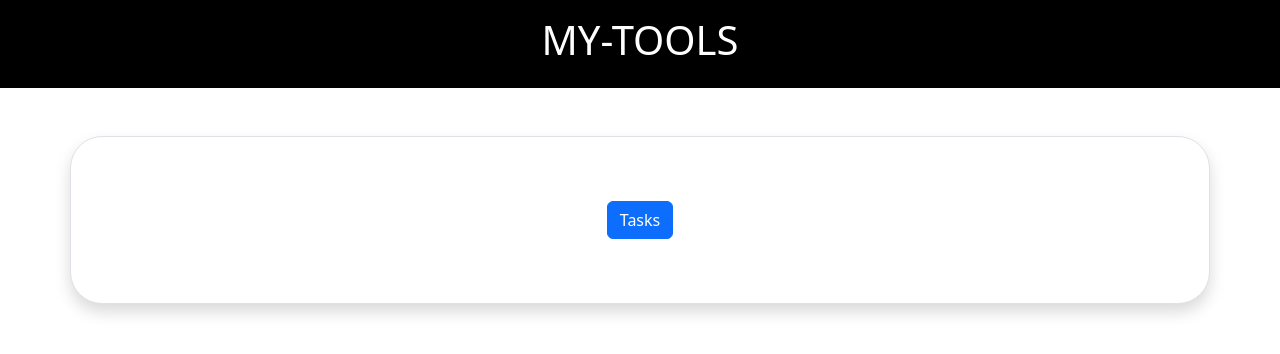
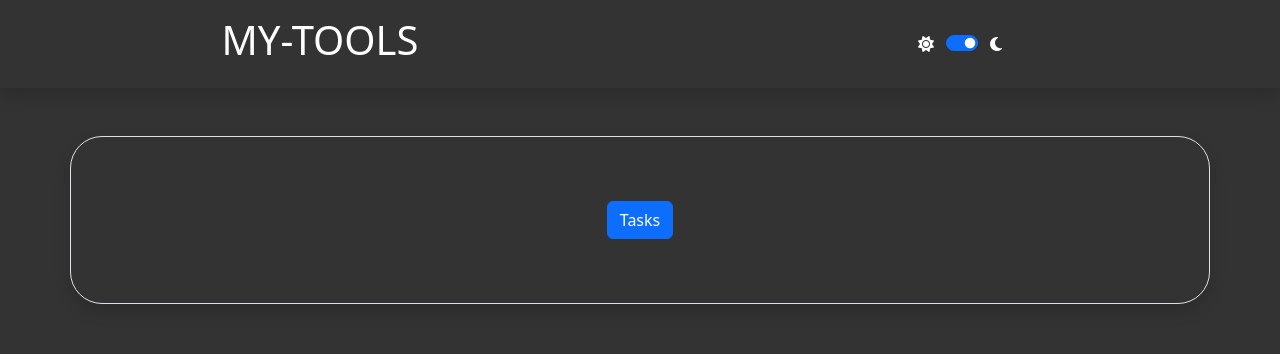
Before and after one commit to marcobusacca/my-tools-client, a Vue app: page / in a window 1280 px wide. Shown: the top 354 px of the page. Built offline with nearby package versions, Linux system fonts and the light colour scheme.

Commit message:
[FEAT] Implementazione theme.js per gestione tema "light" o "dark"

```diff
--- a/index.html
+++ b/index.html
@@ -8,7 +8,7 @@
   <title>my-tools</title>
 </head>
 
-<body>
+<body class="dark-mode">
   <div id="app"></div>
   <script src="https://cdn.jsdelivr.net/npm/bootstrap@5.3.2/dist/js/bootstrap.bundle.min.js"
     integrity="sha384-C6RzsynM9kWDrMNeT87bh95OGNyZPhcTNXj1NW7RuBCsyN/o0jlpcV8Qyq46cDfL"
--- a/src/components/AppHeader.vue
+++ b/src/components/AppHeader.vue
@@ -1,18 +1,27 @@
 <script>
 export default {
-
+    inject: ['theme', 'toggleTheme'],
 }
 </script>
 
 <template>
-    <header>
-        <div class="container-fluid bg-black text-white text-center py-3">
+    <header :class="theme + '-mode'" class="shadow">
+        <div class="container-fluid text-center py-3">
             <div class="row">
-                <div class="col-12">
+                <!-- WEB-APP LOGO -->
+                <div class="col-6 d-flex justify-content-center align-items-center">
                     <h1>
-                        <router-link class="text-white text-decoration-none"
+                        <router-link class="router-link text-decoration-none"
                             :to="{ name: 'home-page' }">MY-TOOLS</router-link>
                     </h1>
+                </div>
+                <!-- SWITCH GESTIONE TEMA (LIGHT OR DARK) -->
+                <div class="col-6 d-flex justify-content-center align-items-center">
+                    <i class="fa-solid fa-sun mx-2"></i>
+                    <div class="form-check form-switch d-flex justify-content-center" @click="toggleTheme">
+                        <input class="form-check-input" type="checkbox" role="switch" :checked="theme === 'dark'">
+                    </div>
+                    <i class="fa-solid fa-moon mx-2"></i>
                 </div>
             </div>
         </div>
--- a/src/pages/HomePage.vue
+++ b/src/pages/HomePage.vue
@@ -11,7 +11,7 @@ export default {
 </script>
 
 <template>
-    <div class="container bg-white border rounded-5 shadow my-5" v-if="!this.store.loading">
+    <div class="container border rounded-5 shadow my-5" v-if="!this.store.loading">
         <div class="row justify-content-center py-5">
             <div class="col-12 text-center my-3">
                 <!-- <router-link :to="{ name: 'tasks', params: { slug: task.slug } }"></router-link> -->
--- a/src/pages/TaskIndex.vue
+++ b/src/pages/TaskIndex.vue
@@ -86,7 +86,7 @@ export default {
 
 <template>
     <div class="container-fluid" v-if="!this.store.loading">
-        <div class="container bg-white border rounded-5 shadow my-5">
+        <div class="container border rounded-5 shadow my-5">
             <div class="row py-5">
                 <div class="col-12">
                     <table class="table table-hover">
@@ -108,12 +108,15 @@ export default {
                                 <td v-text="`${task.date ? task.date : 'null'}`"></td>
                                 <td v-text="`${task.time ? task.time : 'null'}`"></td>
                             </tr>
+                            <tr v-if="!tasksNotDone.length">
+                                <td colspan="4" class="text-center py-4">Nessuna task da completare</td>
+                            </tr>
                         </tbody>
                     </table>
                 </div>
             </div>
         </div>
-        <div class="container bg-white border rounded-5 shadow my-5">
+        <div class="container border rounded-5 shadow my-5">
             <div class="row py-5">
                 <div class="col-12">
                     <table class="table table-hover">
@@ -135,12 +138,15 @@ export default {
                                 <td v-text="`${task.date ? task.date : 'null'}`"></td>
                                 <td v-text="`${task.time ? task.time : 'null'}`"></td>
                             </tr>
+                            <tr v-if="!tasksDone.length">
+                                <td colspan="4" class="text-center py-4">Nessuna task completata</td>
+                            </tr>
                         </tbody>
                     </table>
                 </div>
             </div>
         </div>
-        <div class="container bg-white border rounded-5 shadow my-5">
+        <div class="container border rounded-5 shadow my-5">
             <div class="row py-5">
                 <div class="col-12">
                     <ol>
--- a/src/styles/generals.scss
+++ b/src/styles/generals.scss
@@ -6,3 +6,49 @@
     padding: 0;
     box-sizing: border-box;
 }
+
+/************************************************/
+
+body.light-mode {
+    background-color: #fff;
+    color: #333;
+
+    th,
+    td {
+        background-color: #fff;
+        color: #333;
+    }
+}
+
+header.light-mode {
+    background-color: #fff;
+    color: #333;
+
+    .router-link {
+        color: #333;
+    }
+}
+
+/************************************************/
+
+body.dark-mode {
+    background-color: #333;
+    color: #fff;
+
+    th,
+    td {
+        background-color: #333;
+        color: #fff;
+    }
+}
+
+header.dark-mode {
+    background-color: #333;
+    color: #fff;
+
+    .router-link {
+        color: #fff;
+    }
+}
+
+/************************************************/
--- /dev/null
+++ b/src/theme.js
@@ -0,0 +1,9 @@
+import { ref } from 'vue';
+
+export const theme = ref('dark');
+
+export const toggleTheme = () => {
+    theme.value = theme.value === 'light' ? 'dark' : 'light';
+    document.body.classList.toggle('dark-mode', theme.value === 'dark');
+    document.body.classList.toggle('light-mode', theme.value === 'light');
+};
```
Also changed, not shown: src/main.js (+5 -4 lines).
